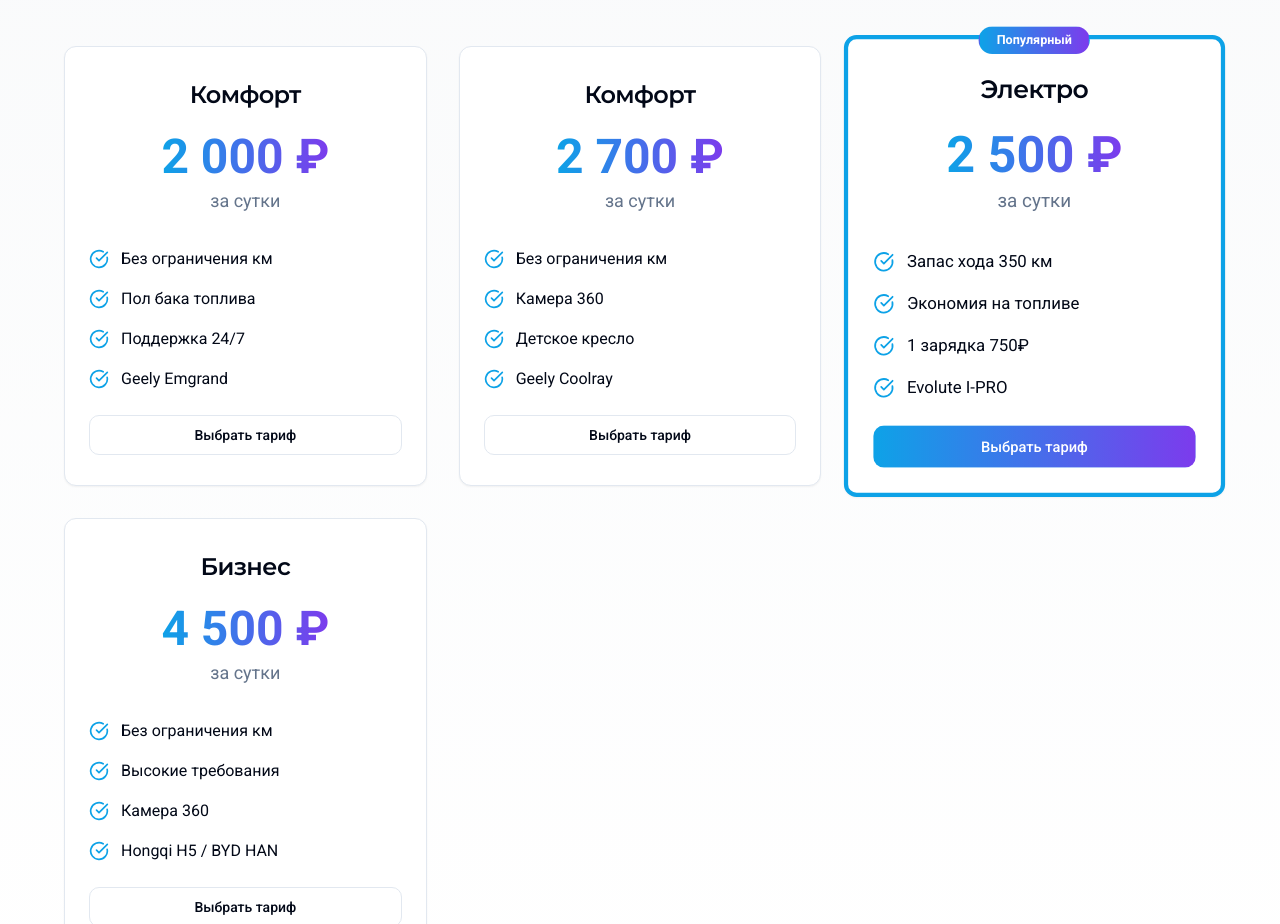
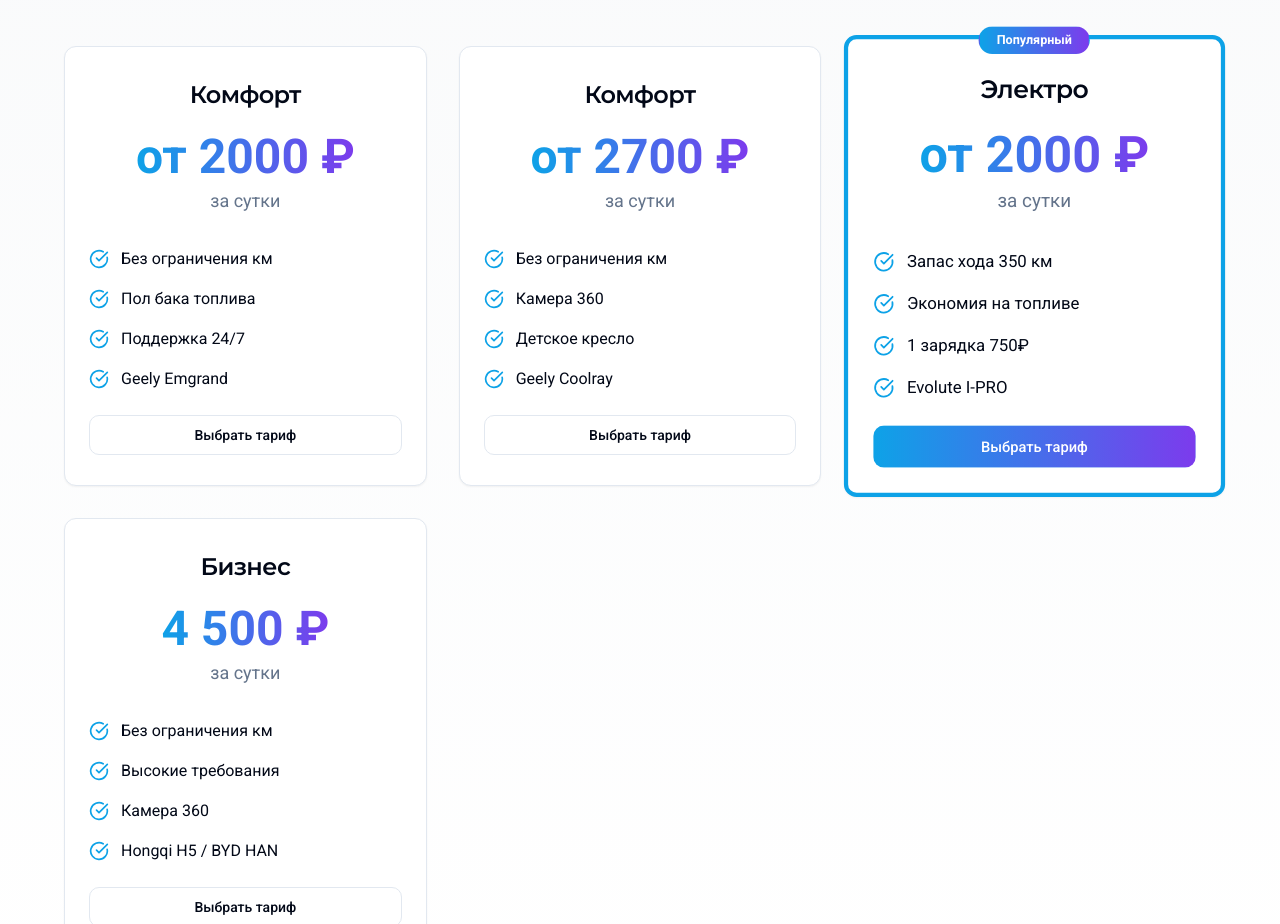
Before and after one commit to pr-poehali-dev/taxi-sochi-rent-service, a React (Vite) app: page / in a window 1280 px wide. Shown: the part 2260-3184 px from the top of the page. Built offline with nearby package versions, Linux system fonts and the light colour scheme.

Commit message:
Обновлены суммы комфорта и электро

```diff
--- a/src/pages/Index.tsx
+++ b/src/pages/Index.tsx
@@ -56,21 +56,21 @@ export default function Index() {
   const tariffs = [
     {
       title: 'Комфорт',
-      price: '2 000',
+      price: 'от 2000',
       period: 'сутки',
       features: ['Без ограничения км', 'Пол бака топлива', 'Поддержка 24/7', 'Geely Emgrand'],
       popular: false
     },
     {
       title: 'Комфорт',
-      price: '2 700',
+      price: 'от 2700',
       period: 'сутки',
       features: ['Без ограничения км', 'Камера 360', 'Детское кресло', 'Geely Coolray'],
       popular: false
     },
     {
       title: 'Электро',
-      price: '2 500',
+      price: 'от 2000',
       period: 'сутки',
       features: ['Запас хода 350 км', 'Экономия на топливе', '1 зарядка 750₽', 'Evolute I-PRO'],
       popular: true
```
